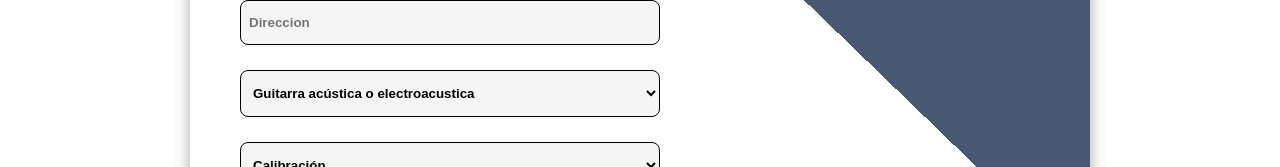
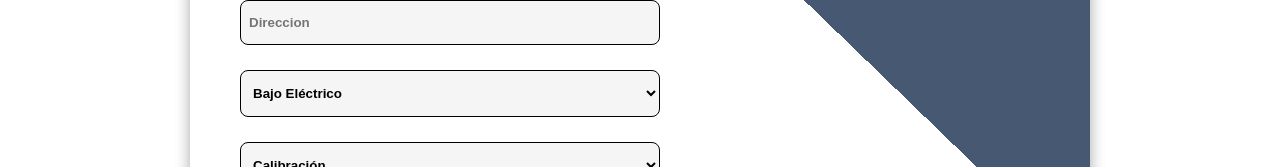
Before and after one commit to Artur0estrada/resos-nuevo, a React (Create React App) app: page /citas in a window 1280 px wide. Shown: the part 461-628 px from the top of the page. Built offline with nearby package versions, Linux system fonts and the light colour scheme.

Commit message:
Salmos 23

```diff
--- a/src/components/home/formularios/Citaform.jsx
+++ b/src/components/home/formularios/Citaform.jsx
@@ -1,13 +1,14 @@
-import {useForm} from "react-hook-form";
+import {useForm } from "react-hook-form";
 
 const Citaform = () =>{
 
-const { register, handleSubmit } = useForm();
+const { register, handleSubmit, watch } = useForm();
 
 const onSubmit =(data) =>{
     console.log(data)
 }
 
+const Instrumentos = watch('Instrumento');
 
     return <div>
         <form onSubmit={handleSubmit(onSubmit)}>
@@ -24,18 +25,49 @@ const onSubmit =(data) =>{
 
             </div>
             <div>
-                    <select class = "textos" placeholder={'Instrumento'} {...register('Instrumento')}>
-                        <option value={"Guitarra Acústica/Electroacustica"}>Guitarra acústica o electroacustica</option>
+                <select class={'textos'} name={'Instrumentos'} {...register('Instrumento')}>
+                    <option {...register('Bajos')} value={"Bajo Eléctrico"}>Bajo Eléctrico</option>
+                    <option value={"Guitarra Electrica"}>Guitarra Electrica</option>
+                    <option value={"Guitarra Acustica/Electroacustica"}>Guitarra Acustica/Electroacustica</option>
+                    <option value={"Instrumento Regional"}>Instrumento Regional</option>
+                </select>
+            </div>
+            {Instrumentos === 'Bajo Eléctrico' && (
+                <div>
+                    <select class={'textos'} >
                         <option value={"Bajo Eléctrico 4 cuerdas"}>Bajo de 4 cuerdas</option>
                         <option value={"Bajo Eléctrico 5 cuerdas"}>Bajo de 5 cuerdas</option>
                         <option value={"Bajo Eléctrico 6 cuerdas"}>Bajo de 6 cuerdas</option>
-                        <option value={"Guitarra electrica"}>Guitarra Electrica</option>
-                        <option value={"Guitarra electrica Floyd Rose"}>Guitarra Electrica Floyd Rose</option>
+                    </select>
+                </div>
+            )}
+            {Instrumentos === 'Guitarra Electrica' && (
+                <div>
+                    <select class={'textos'} >
+                        <option value={"Puente Fijo"}>Puente Fijo</option>
+                        <option value={"Puente Tremono"}>Puente Tremono</option>
+                        <option value={"Floyd Rose"}>Floyd Rose</option>
+                    </select>
+                </div>
+            )}
+            {Instrumentos === 'Guitarra Acustica/Electroacustica' && (
+                <div>
+                    <select class={'textos'} >
+                        <option value={"Acustica"}>Acustica</option>
+                        <option value={"Electroacustica"}>Electroacustica</option>
+                        <option value={"Clasica"}>Clasica</option>
+                    </select>
+                </div>
+            )}
+            {Instrumentos === 'Instrumento Regional' && (
+                <div>
+                    <select class={'textos'} >
                         <option value={"Guitarra de 12 cuerdas"}>Guitarra de 12 cuerdas</option>
                         <option value={"Bajo Quinto"}>Bajo Quinto</option>
                         <option value={"Bajo sexto"}>Bajo Sexto</option>
                     </select>
-            </div>
+                </div>
+            )}
             <div>
                 <select class = "textos" placeholder={'Servicios'} {...register('Servicio')}>
                     <option value={"Calibración"}>Calibración</option>
```
Also changed, not shown: assets/about.jpg (deleted), public/assets/about.jpg (deleted).
